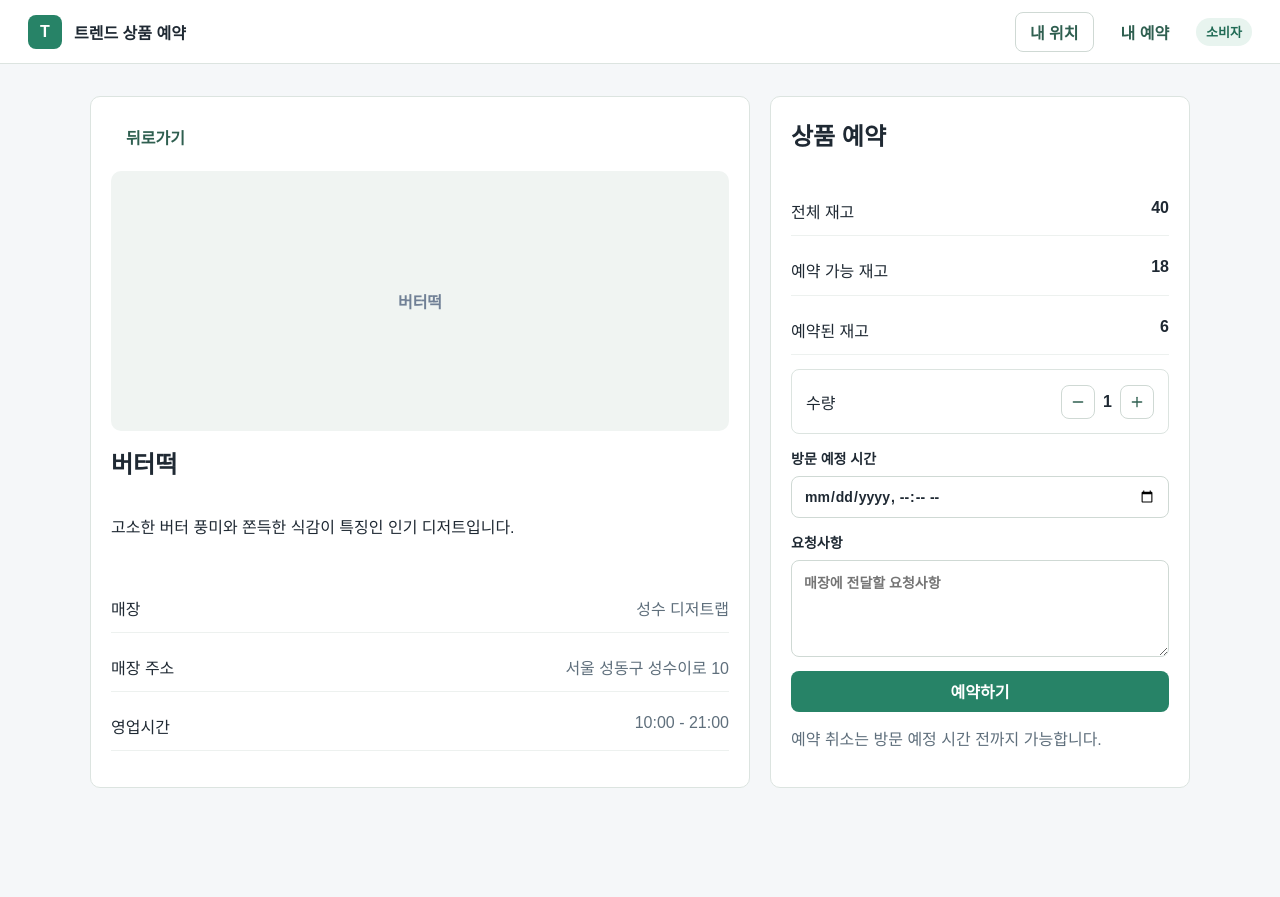
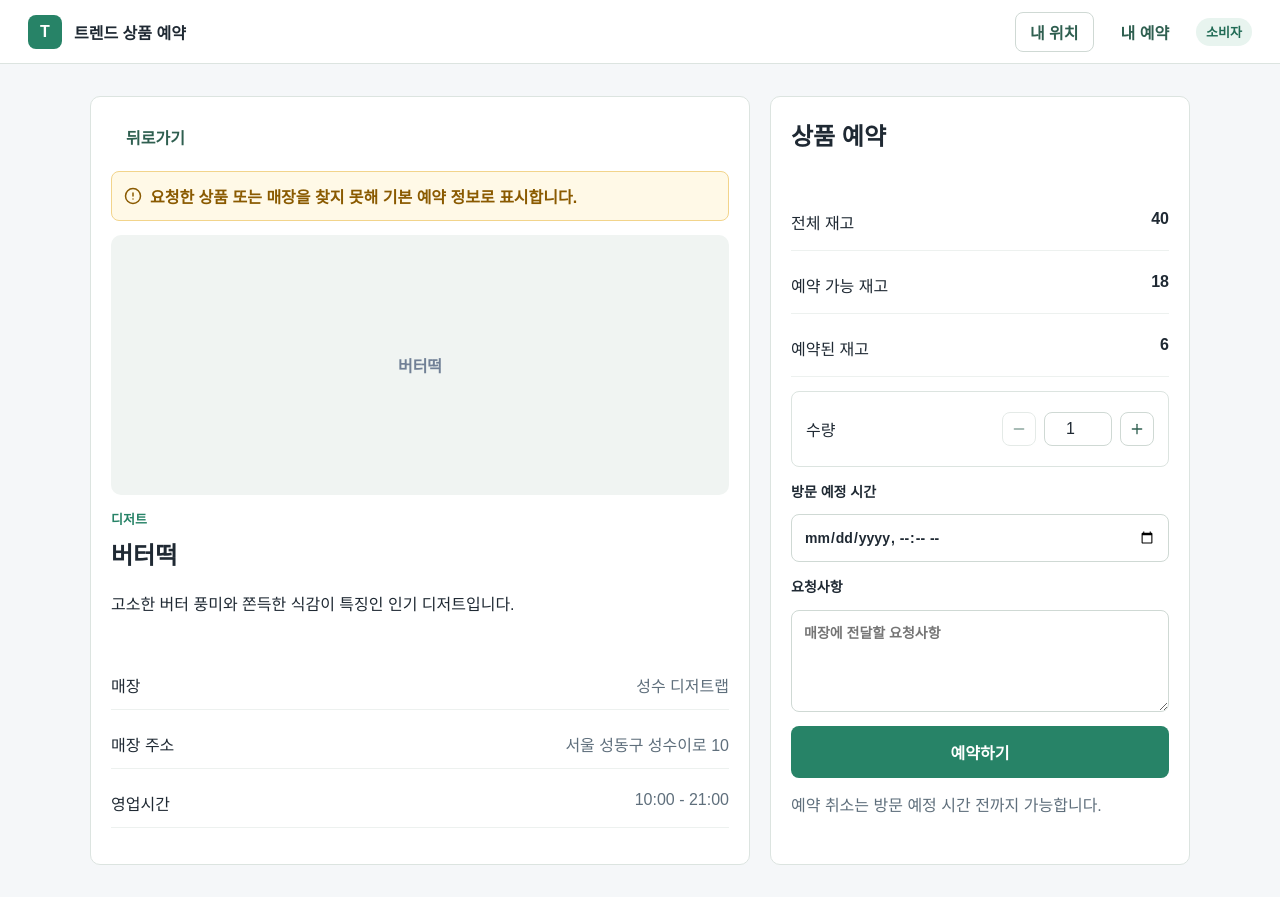
Before and after one commit to Yongjun-Kim-717/trend-product-reservation, a React (Vite) app in the folder frontend/: page /consumer/reservations/new in a window 1280 px wide. Before the commit the page ends 820 px from the top, so only its background shows below. Built offline with nearby package versions, Linux system fonts and the light colour scheme.

Commit message:
feat: improve consumer reservation validation

```diff
--- a/frontend/src/pages/ReservationPage.jsx
+++ b/frontend/src/pages/ReservationPage.jsx
@@ -1,26 +1,77 @@
 import { Link, useSearchParams } from "react-router-dom";
-import { Minus, Plus } from "lucide-react";
+import { AlertCircle, CheckCircle2, Minus, Plus } from "lucide-react";
 import { useMemo, useState } from "react";
 import { ConsumerHeader } from "../components/AppHeader.jsx";
 import { getInventory, getProduct, getStore } from "../data/mockData.js";
 
+function toDateTimeLocalValue(date) {
+  const offsetDate = new Date(date.getTime() - date.getTimezoneOffset() * 60000);
+  return offsetDate.toISOString().slice(0, 16);
+}
+
 function ReservationPage() {
   const [searchParams] = useSearchParams();
-  const storeId = searchParams.get("storeId") ?? "1";
-  const productId = searchParams.get("productId") ?? "1";
-  const store = getStore(storeId) ?? getStore(1);
-  const product = getProduct(productId) ?? getProduct(1);
+  const requestedStoreId = searchParams.get("storeId");
+  const requestedProductId = searchParams.get("productId");
+  const store = getStore(requestedStoreId) ?? getStore(1);
+  const product = getProduct(requestedProductId) ?? getProduct(1);
   const inventory = getInventory(store.id, product.id) ?? store.inventories[0];
-  const [quantity, setQuantity] = useState(1);
-  const [isReserved, setIsReserved] = useState(false);
+  const hasInvalidParams = !getStore(requestedStoreId) || !getProduct(requestedProductId) || !getInventory(store.id, product.id);
+  const minVisitTime = useMemo(() => toDateTimeLocalValue(new Date(Date.now() + 30 * 60 * 1000)), []);
 
-  const remainingAfterReservation = useMemo(
-    () => Math.max(inventory.reservableStock - quantity, 0),
-    [inventory.reservableStock, quantity]
-  );
+  const [quantity, setQuantity] = useState(inventory.reservableStock > 0 ? 1 : 0);
+  const [visitTime, setVisitTime] = useState("");
+  const [requestNote, setRequestNote] = useState("");
+  const [formError, setFormError] = useState("");
+  const [reservationResult, setReservationResult] = useState(null);
+
+  const isSoldOut = inventory.reservableStock <= 0;
+  const remainingAfterReservation = Math.max(inventory.reservableStock - quantity, 0);
 
   const increase = () => setQuantity((current) => Math.min(current + 1, inventory.reservableStock));
-  const decrease = () => setQuantity((current) => Math.max(current - 1, 1));
+  const decrease = () => setQuantity((current) => Math.max(current - 1, isSoldOut ? 0 : 1));
+
+  const handleQuantityInput = (value) => {
+    const nextQuantity = Number(value);
+    if (!Number.isFinite(nextQuantity)) return;
+    setQuantity(Math.min(Math.max(nextQuantity, isSoldOut ? 0 : 1), inventory.reservableStock));
+  };
+
+  const createMockReservation = () => ({
+    reservationId: `R-${Date.now().toString().slice(-6)}`,
+    storeName: store.name,
+    productName: product.name,
+    quantity,
+    visitTime,
+    remainingStock: remainingAfterReservation,
+    status: "예약 요청 완료",
+  });
+
+  const handleSubmit = () => {
+    setFormError("");
+
+    if (isSoldOut) {
+      setFormError("현재 예약 가능한 재고가 없습니다.");
+      return;
+    }
+
+    if (quantity < 1 || quantity > inventory.reservableStock) {
+      setFormError(`예약 수량은 1개 이상 ${inventory.reservableStock}개 이하로 선택해야 합니다.`);
+      return;
+    }
+
+    if (!visitTime) {
+      setFormError("방문 예정 시간을 선택해주세요.");
+      return;
+    }
+
+    if (visitTime < minVisitTime) {
+      setFormError("방문 예정 시간은 현재 시각보다 최소 30분 이후로 선택해주세요.");
+      return;
+    }
+
+    setReservationResult(createMockReservation());
+  };
 
   return (
     <div className="page-shell">
@@ -28,9 +79,17 @@ function ReservationPage() {
       <main className="detail-layout">
         <section className="product-detail-card">
           <Link className="text-link fit" to="/consumer">뒤로가기</Link>
+          {hasInvalidParams && (
+            <div className="warning-message">
+              <AlertCircle size={18} /> 요청한 상품 또는 매장을 찾지 못해 기본 예약 정보로 표시합니다.
+            </div>
+          )}
           <div className="product-image-placeholder">{product.name}</div>
-          <h1>{product.name}</h1>
-          <p>{product.description}</p>
+          <div>
+            <p className="eyebrow">{product.category}</p>
+            <h1>{product.name}</h1>
+            <p>{product.description}</p>
+          </div>
           <dl className="info-list">
             <div><dt>매장</dt><dd>{store.name}</dd></div>
             <div><dt>매장 주소</dt><dd>{store.address}</dd></div>
@@ -45,29 +104,48 @@ function ReservationPage() {
             <span>예약 가능 재고 <strong>{inventory.reservableStock}</strong></span>
             <span>예약된 재고 <strong>{inventory.reservedStock}</strong></span>
           </div>
+
           <div className="quantity-control">
             <span>수량</span>
             <div>
-              <button className="icon-button" onClick={decrease} type="button" aria-label="수량 감소"><Minus size={16} /></button>
-              <strong>{quantity}</strong>
-              <button className="icon-button" onClick={increase} type="button" aria-label="수량 증가"><Plus size={16} /></button>
+              <button className="icon-button" onClick={decrease} type="button" aria-label="수량 감소" disabled={quantity <= 1 || isSoldOut}><Minus size={16} /></button>
+              <input className="quantity-input" type="number" min={isSoldOut ? 0 : 1} max={inventory.reservableStock} value={quantity} onChange={(event) => handleQuantityInput(event.target.value)} disabled={isSoldOut} />
+              <button className="icon-button" onClick={increase} type="button" aria-label="수량 증가" disabled={quantity >= inventory.reservableStock || isSoldOut}><Plus size={16} /></button>
             </div>
           </div>
+
           <label>
             방문 예정 시간
-            <input type="datetime-local" />
+            <input type="datetime-local" min={minVisitTime} value={visitTime} onChange={(event) => setVisitTime(event.target.value)} />
           </label>
           <label>
             요청사항
-            <textarea placeholder="매장에 전달할 요청사항" />
+            <textarea value={requestNote} onChange={(event) => setRequestNote(event.target.value)} placeholder="매장에 전달할 요청사항" />
           </label>
-          <button className="primary-button" onClick={() => setIsReserved(true)} type="button">예약하기</button>
-          {isReserved && (
-            <div className="success-message">
-              예약 요청이 완료되었습니다. 예약 후 예약 가능 재고는 {remainingAfterReservation}개로 표시됩니다.
+
+          {formError && <div className="error-message"><AlertCircle size={18} /> {formError}</div>}
+          <button className="primary-button" onClick={handleSubmit} type="button" disabled={isSoldOut}>예약하기</button>
+          <p className="helper-text">예약 취소는 방문 예정 시간 전까지 가능합니다.</p>
+
+          {reservationResult && (
+            <div className="reservation-result">
+              <div className="success-message">
+                <CheckCircle2 size={18} /> {reservationResult.status}
+              </div>
+              <dl className="info-list compact">
+                <div><dt>예약번호</dt><dd>{reservationResult.reservationId}</dd></div>
+                <div><dt>상품</dt><dd>{reservationResult.productName}</dd></div>
+                <div><dt>매장</dt><dd>{reservationResult.storeName}</dd></div>
+                <div><dt>수량</dt><dd>{reservationResult.quantity}개</dd></div>
+                <div><dt>방문 예정</dt><dd>{reservationResult.visitTime.replace("T", " ")}</dd></div>
+                <div><dt>예약 후 가능 재고</dt><dd>{reservationResult.remainingStock}개</dd></div>
+              </dl>
+              <div className="result-actions">
+                <Link className="ghost-button" to="/consumer">계속 둘러보기</Link>
+                <button className="ghost-button" type="button">내 예약 보기</button>
+              </div>
             </div>
           )}
-          <p className="helper-text">예약 취소는 방문 예정 시간 전까지 가능합니다.</p>
         </section>
       </main>
     </div>
--- a/frontend/src/styles.css
+++ b/frontend/src/styles.css
@@ -866,3 +866,72 @@ th {
   color: #206b55;
   font-weight: 800;
 }
+
+button:disabled,
+input:disabled {
+  cursor: not-allowed;
+  opacity: 0.55;
+}
+
+.quantity-input {
+  width: 68px;
+  height: 34px;
+  padding: 0 8px;
+  text-align: center;
+}
+
+.error-message,
+.warning-message,
+.success-message {
+  display: flex;
+  align-items: center;
+  gap: 8px;
+}
+
+.error-message,
+.warning-message {
+  padding: 12px;
+  border-radius: 8px;
+  font-weight: 700;
+}
+
+.error-message {
+  border: 1px solid #f1c6c6;
+  background: #fff7f7;
+  color: #b42318;
+}
+
+.warning-message {
+  border: 1px solid #f2d48b;
+  background: #fff9e7;
+  color: #8a5a00;
+}
+
+.reservation-result {
+  display: grid;
+  gap: 12px;
+  margin-top: 4px;
+  padding-top: 16px;
+  border-top: 1px solid #e5ebe8;
+}
+
+.info-list.compact {
+  gap: 0;
+  border: 1px solid #e5ebe8;
+  border-radius: 8px;
+  overflow: hidden;
+}
+
+.info-list.compact div {
+  padding: 10px 12px;
+}
+
+.info-list.compact div:last-child {
+  border-bottom: 0;
+}
+
+.result-actions {
+  display: flex;
+  flex-wrap: wrap;
+  gap: 8px;
+}
```
